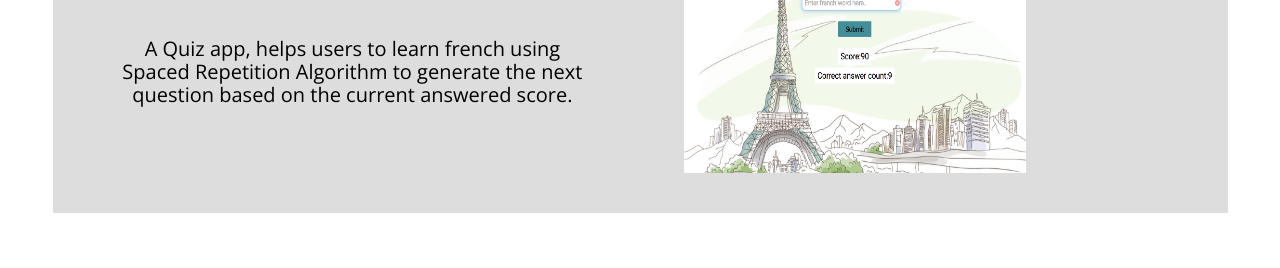
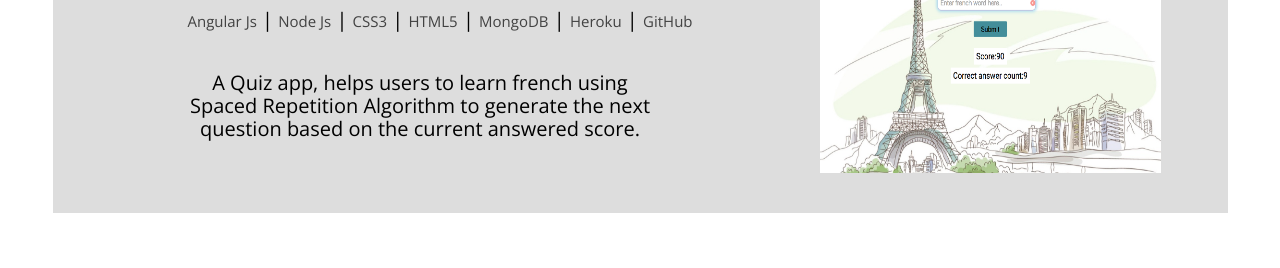
Before and after one commit to surbhiposwalia/portfolio, a plain HTML site: page index.html in a window 1280 px wide. Shown: the part 2128-2396 px from the top of the page. Drawn offline with nearby package versions, Linux system fonts and the light colour scheme; a web font is replaced by a local one.

Commit message:
center projects

```diff
--- a/styles/float-grid.css
+++ b/styles/float-grid.css
@@ -43,7 +43,7 @@
   .col-m-3 {width: 25%;}
   .col-m-4 {width: 33.33%;}
   .col-m-5 {width: 41.66%;}
-  .col-m-6 {width: 50%;}
+  .col-m-6 {width: 50%; margin: auto;}
   .col-m-7 {width: 58.33%;}
   .col-m-8 {width: 66.66%;}
   .col-m-9 {width: 75%;}
@@ -57,7 +57,7 @@
 
 @media only (max-width: 999px) and (min-width: 768px) {
   .profile-pic {height: 280px;}
-  .col-6 {width: 50%;}
+  .col-6 {width: 50%; margin: auto;}
   .proj-2, .proj-4 {display: flex; }
   .proj-img {order: 2;}
   .proj-detail {order: 1;}
@@ -70,7 +70,7 @@
   .col-3 {width: 25%;}
   .col-4, .col-nav {width: 33.33%;}
   .col-5 {width: 41.66%;}
-  .col-6 {width: 50%;}
+  .col-6 {width: 50%; margin: auto;}
   .col-7 {width: 58.33%;}
   .col-8 {width: 66.66%;}
   .col-9 {width: 75%;}
@@ -80,5 +80,5 @@
   .proj-2, .proj-4 {display: flex;}
   .proj-img {order: 2; }
   .proj-detail {order: 1;}
-  /*.desktop-right {float: right}*/
+
 }
```
